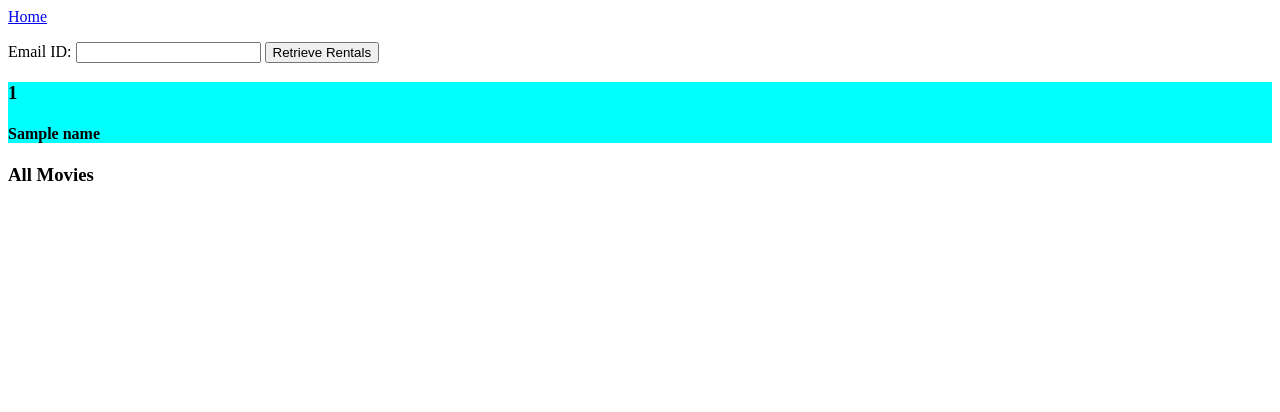
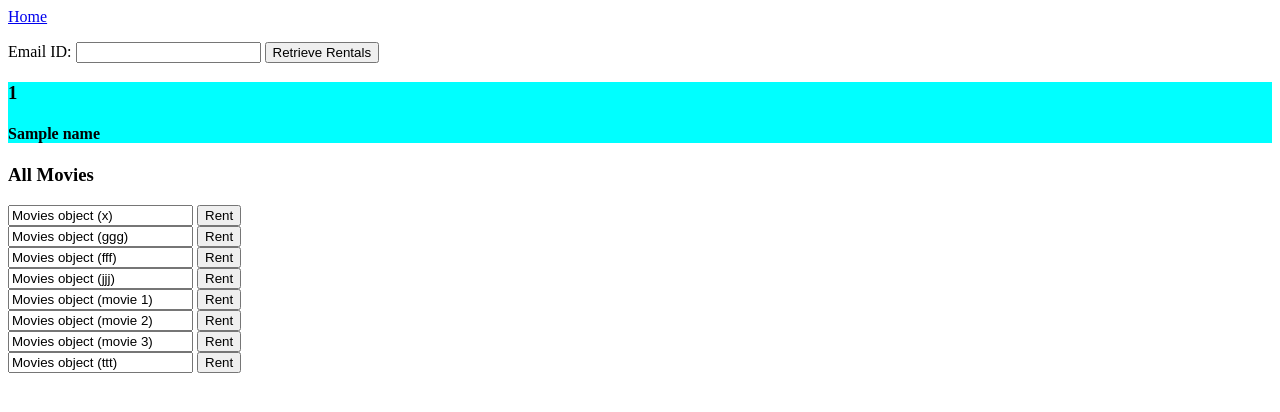
Before and after one commit to zuhaib-khan/movie-rental, a Django app: template BrickSmasher/app/templates/app/rent.html in a window 1280 px wide. Shown: the top 412 px of the page. Run offline with Django 4.2, Linux system fonts and the light colour scheme; data comes from the database, SQL or seed files in the repository; both versions use the stored data as it was after the commit; tables that the repository leaves empty hold one stand-in row (values such as "Sample post"); the template is opened without the code that fills it: values that come from a table or form of the project are taken from there, most other values are stand-ins (such as "Sample title", 1, 10 or a date in 2020).

Commit message:
use just html for form and pass hidden field

```diff
--- a/BrickSmasher/app/templates/app/rent.html
+++ b/BrickSmasher/app/templates/app/rent.html
@@ -16,14 +16,12 @@
             <h4>{{ name }}</h4>
         </div>
         <h3> All Movies</h3>
-        {% for form in prefilled_movie_forms %}
+        {% for movie in all_movies %}
         <form action="{% url 'app:db_rent' %}" method="post">
             {% csrf_token %}
-            {% for field in form %}
-                {{ field }}
-            {% endfor %}
+            <input type="text" value="{{ movie }}" name="title"  required id="id_title">
+            <input type="hidden" value="{{ email_id }}" name="email_id"  required id="id_title">
             <button type="submit" name="rent">Rent</button>
-            <br>
         </form>
         {% endfor %}
     </body>
--- a/BrickSmasher/app/views.py
+++ b/BrickSmasher/app/views.py
@@ -58,19 +58,18 @@ def movie(request):
 def rent(request):
     movies = Movies.objects.all()
 
-    prefilled_movie_forms = []
+    all_movies = []
     for movie in movies:
-        prefilled_movie_forms.append(NewMovieForm({"title": model_to_dict(movie)["title"]}))
+        all_movies.append(model_to_dict(movie)["title"])
 
     if request.method == "POST":
-
         email_id = request.POST["email_id"]
         customer = Customer.objects.filter(pk=email_id)
         name = customer[0].first_name  + " " + customer[0].last_name
 
         # rentals =  Rentals.objects.filter(email_id=email_id).all()
         # print("lll", rentals)
-        return render(request, "app/rent.html", {"form": RetrieveRentalsForm(), "email_id": email_id, "name": name, "prefilled_movie_forms": prefilled_movie_forms})
+        return render(request, "app/rent.html", {"form": RetrieveRentalsForm(), "email_id": email_id, "name": name, "all_movies": all_movies})
 
     return render(request, "app/rent.html", {"form": RetrieveRentalsForm()})
 
@@ -83,14 +82,26 @@ def db_user(request):
 
 def db_movie(request):
     title = request.POST["title"]
-    print("mmm", title)
     quantity = request.POST["quantity"]
     Movies(title=title, quantity=quantity).save()
     return HttpResponseRedirect(reverse("app:movie"))
 
 
 def db_rent(request):
-    return HttpResponse("Placeholder for now.")
+    title = request.POST["title"]
+    email_id = request.POST["email_id"]
+    customer = Customer.objects.filter(pk=email_id)
+    name = customer[0].first_name  + " " + customer[0].last_name
+    movie = Movies(title=title)
+    quantity = int(movie.quantity)
+
+    if quantity < 1:
+        return render(request, "app/rent.html", {"form": RetrieveRentalsForm(), "status": -1})
+
+    print("lll", request.POST)
+
+    # rent = Rent
+    # if quantity > 0 &&
 
 
 class NewAccountForm(forms.Form): # Form for creating a new account
```
Also changed, not shown: BrickSmasher/db.sqlite3.
